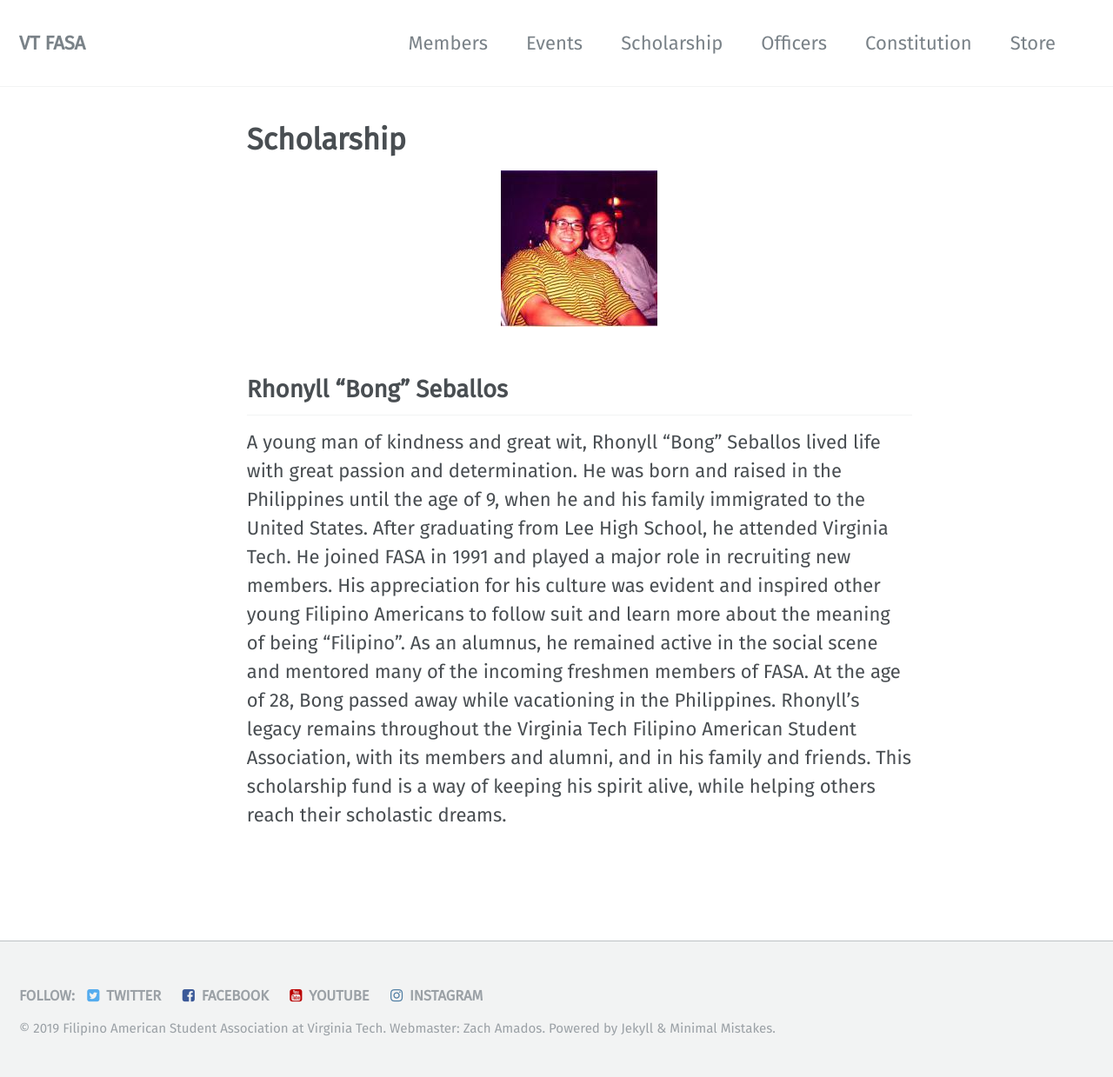
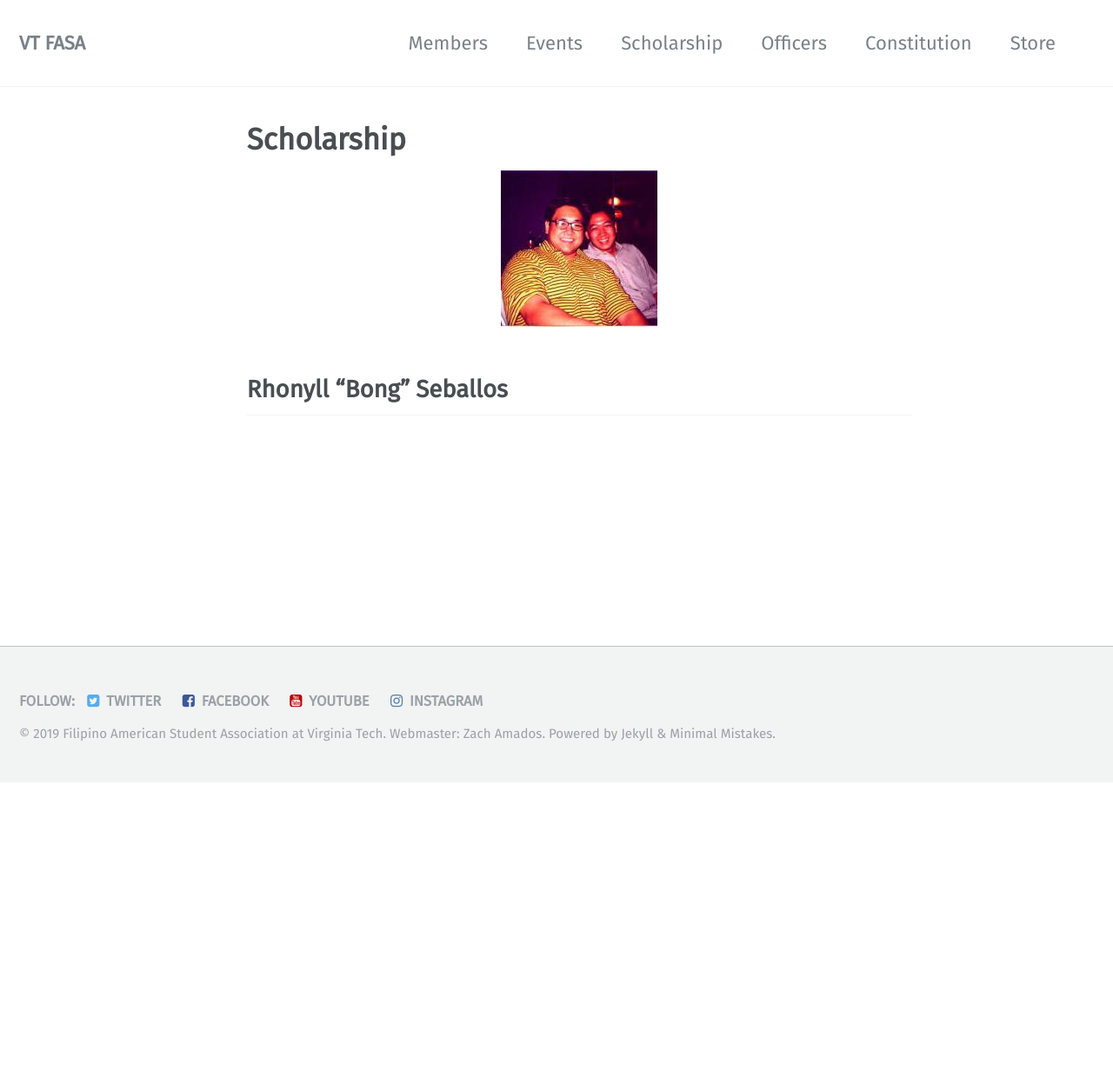
Before and after one commit to vtfasa/vtfasa.github.io, a Jekyll site: the page built from _pages/scholarship.md, in a window 1280 px wide. Shown: the whole page at 87% size. Built offline with Jekyll 4.4.1, drawn with Linux system fonts in a browser that asks for light colours; some web fonts are replaced; after the commit the page ends 900 px from its top, so only the background shows below that.

Commit message:
Update scholarship.md

```diff
--- a/_pages/scholarship.md
+++ b/_pages/scholarship.md
@@ -6,5 +6,3 @@ permalink: /scholarship/
 ![image-center]({{ "/assets/images/scholarship.jpg" | absolute_url }}){: .align-center}
 
 ## Rhonyll "Bong" Seballos
-
-A young man of kindness and great wit, Rhonyll "Bong" Seballos lived life with great passion and determination. He was born and raised in the Philippines until the age of 9, when he and his family immigrated to the United States. After graduating from Lee High School, he attended Virginia Tech. He joined FASA in 1991 and played a major role in recruiting new members. His appreciation for his culture was evident and inspired other young Filipino Americans to follow suit and learn more about the meaning of being "Filipino". As an alumnus, he remained active in the social scene and mentored many of the incoming freshmen members of FASA. At the age of 28, Bong passed away while vacationing in the Philippines. Rhonyll's legacy remains throughout the Virginia Tech Filipino American Student Association, with its members and alumni, and in his family and friends. This scholarship fund is a way of keeping his spirit alive, while helping others reach their scholastic dreams.
```
